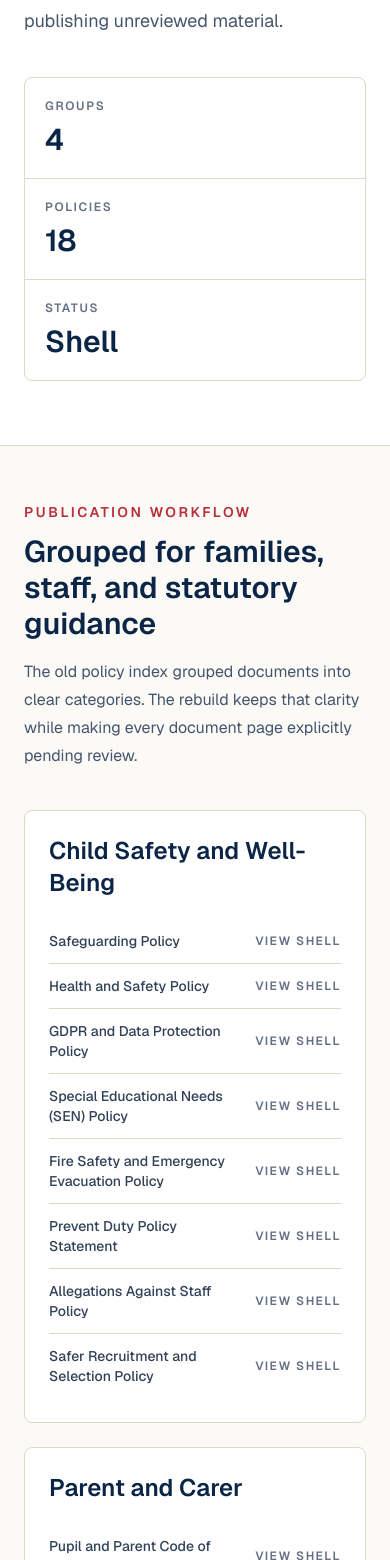
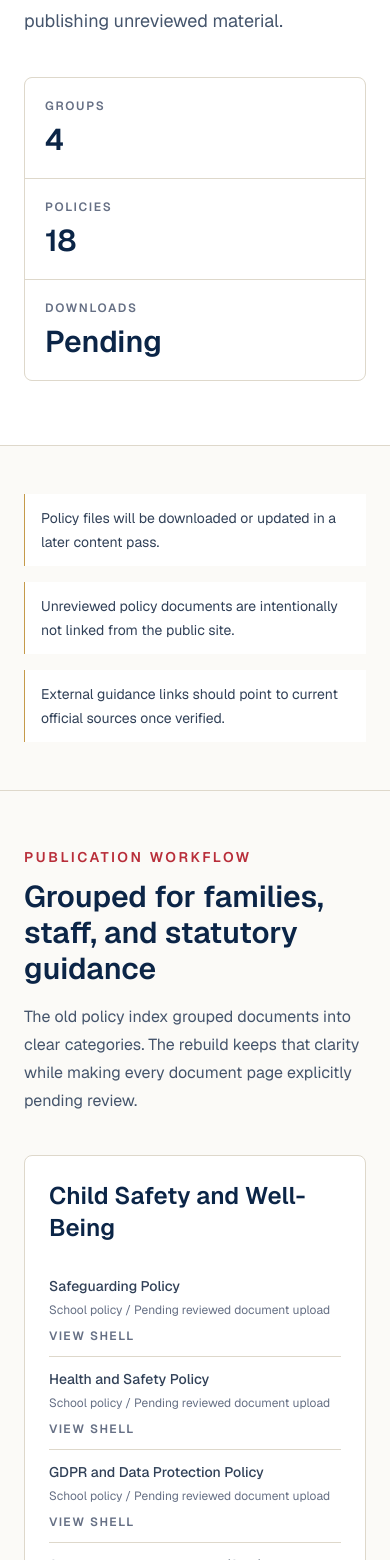
Before and after one commit to AntonV0/pushkins-russian-school, a Next.js app: page /policies in a window 390 px wide. Shown: the part 440-2000 px from the top of the page. Built offline with nearby package versions, Linux system fonts and the light colour scheme.

Commit message:
feat(content): polish policy document shells

```diff
--- a/src/app/policies/[slug]/page.tsx
+++ b/src/app/policies/[slug]/page.tsx
@@ -1,7 +1,11 @@
 import type { Metadata } from "next";
 import { notFound } from "next/navigation";
 import { ButtonLink } from "@/components/site/button-link";
-import { getPolicyBySlug, policies } from "@/data/policies";
+import {
+  getPolicyBySlug,
+  policies,
+  policyPublicationChecklist,
+} from "@/data/policies";
 
 type PolicyPageProps = {
   params: Promise<{ slug: string }>;
@@ -74,25 +78,48 @@ export default async function PolicyPage({ params }: PolicyPageProps) {
                 <dd className="mt-1 text-slate-600">{policy.audience}</dd>
               </div>
               <div>
+                <dt className="font-semibold text-brand-blue-strong">
+                  Document type
+                </dt>
+                <dd className="mt-1 text-slate-600">{policy.documentType}</dd>
+              </div>
+              <div>
                 <dt className="font-semibold text-brand-blue-strong">Status</dt>
                 <dd className="mt-1 text-slate-600">{policy.status}</dd>
+              </div>
+              <div>
+                <dt className="font-semibold text-brand-blue-strong">
+                  Review note
+                </dt>
+                <dd className="mt-1 text-slate-600">{policy.reviewCadence}</dd>
               </div>
             </dl>
           </aside>
 
           <div className="rounded-lg border border-border-soft bg-surface p-6 sm:p-8">
             <h2 className="text-2xl font-semibold text-brand-blue-strong">
-              Publication checklist
+              What this page will include
             </h2>
+            <p className="mt-4 text-sm leading-6 text-slate-600">
+              This shell is ready for the approved document, a short parent-safe
+              summary, the review date, and the final download or external
+              guidance link.
+            </p>
             <ul className="mt-6 space-y-4 text-sm leading-6 text-slate-700">
-              <li>Reviewed PDF or web document added to the public asset flow.</li>
-              <li>Owner and review date confirmed before launch.</li>
-              <li>Any personal, staff, or unpublished operational details removed.</li>
-              <li>Download link and detail copy connected from this shell.</li>
+              {policyPublicationChecklist.map((item) => (
+                <li key={item} className="border-l border-brand-gold pl-4">
+                  {item}
+                </li>
+              ))}
             </ul>
-            <ButtonLink href="/policies" variant="secondary" className="mt-8">
-              Back to policy index
-            </ButtonLink>
+            <div className="mt-8 flex flex-col gap-3 sm:flex-row">
+              <ButtonLink href="/policies" variant="secondary">
+                Back to policy index
+              </ButtonLink>
+              <span className="inline-flex items-center justify-center rounded-full border border-border-soft px-5 py-3 text-sm font-semibold text-muted">
+                Download pending review
+              </span>
+            </div>
           </div>
         </div>
       </section>
--- a/src/app/policies/page.tsx
+++ b/src/app/policies/page.tsx
@@ -2,7 +2,7 @@ import type { Metadata } from "next";
 import Link from "next/link";
 import { MetricStrip } from "@/components/site/metric-strip";
 import { SectionIntro } from "@/components/site/section-intro";
-import { policies, policyGroups } from "@/data/policies";
+import { policies, policyGroups, policyIndexNotes } from "@/data/policies";
 
 export const metadata: Metadata = {
   title: "Policies",
@@ -41,9 +41,22 @@ export default function PoliciesPage() {
             metrics={[
               { label: "Groups", value: policyGroups.length },
               { label: "Policies", value: policies.length },
-              { label: "Status", value: "Shell" },
+              { label: "Downloads", value: "Pending" },
             ]}
           />
+        </div>
+      </section>
+
+      <section className="border-b border-border-soft bg-background py-12">
+        <div className="mx-auto grid max-w-7xl gap-4 px-6 md:grid-cols-3 lg:px-8">
+          {policyIndexNotes.map((note) => (
+            <div
+              key={note}
+              className="border-l border-brand-gold bg-surface px-4 py-3 text-sm leading-6 text-slate-700"
+            >
+              {note}
+            </div>
+          ))}
         </div>
       </section>
 
@@ -72,14 +85,19 @@ export default function PoliciesPage() {
                   {group.policies.map((policy) => (
                     <li
                       key={policy.slug}
-                      className="flex items-center justify-between gap-4 py-3"
+                      className="grid gap-2 py-3 sm:grid-cols-[1fr_auto] sm:items-center"
                     >
+                      <div>
                         <Link
                           href={`/policies/${policy.slug}`}
                           className="font-medium text-slate-700 hover:text-brand-red"
                         >
                           {policy.title}
                         </Link>
+                        <p className="mt-1 text-xs leading-5 text-muted">
+                          {policy.documentType} / {policy.status}
+                        </p>
+                      </div>
                       <Link
                         href={`/policies/${policy.slug}`}
                         className="shrink-0 text-xs font-semibold uppercase tracking-[0.12em] text-muted hover:text-brand-red"
--- a/src/data/policies.ts
+++ b/src/data/policies.ts
@@ -7,9 +7,11 @@ export type Policy = {
   title: string;
   slug: string;
   group: string;
+  documentType: "School policy" | "External guidance";
   summary: string;
   audience: string;
   status: string;
+  reviewCadence: string;
 };
 
 const policySummaries: Record<string, string> = {
@@ -59,16 +61,29 @@ function slugifyPolicy(title: string) {
     .replace(/^-|-$/g, "");
 }
 
-function createPolicies(group: string, audience: string, titles: string[]): Policy[] {
+function createPolicies(
+  group: string,
+  audience: string,
+  titles: string[],
+  documentType: Policy["documentType"] = "School policy",
+): Policy[] {
   return titles.map((title) => ({
     title,
     slug: slugifyPolicy(title),
     group,
+    documentType,
     audience,
     summary: policySummaries[title],
-    status: "Pending reviewed document upload",
+    status:
+      documentType === "External guidance"
+        ? "Pending current external guidance link review"
+        : "Pending reviewed document upload",
+    reviewCadence:
+      documentType === "External guidance"
+        ? "Check source guidance before publication"
+        : "Confirm owner and review date before publication",
   }));
-};
+}
 
 export const policyGroups: PolicyGroup[] = [
   {
@@ -103,16 +118,34 @@ export const policyGroups: PolicyGroup[] = [
   },
   {
     title: "Useful Guidance",
-    policies: createPolicies("Useful Guidance", "Reference", [
-      "Keeping Children Safe in Education",
-      "EYFS Statutory Framework",
-      "Teachers' Standards",
-    ]),
+    policies: createPolicies(
+      "Useful Guidance",
+      "Reference",
+      [
+        "Keeping Children Safe in Education",
+        "EYFS Statutory Framework",
+        "Teachers' Standards",
+      ],
+      "External guidance",
+    ),
   },
 ];
 
 export const policies = policyGroups.flatMap((group) => group.policies);
 
+export const policyPublicationChecklist = [
+  "Reviewed PDF or web document added to the approved public asset flow.",
+  "Owner, version, and review date confirmed before launch.",
+  "Personal, staff, or unpublished operational details removed.",
+  "Download link, summary copy, and last-reviewed label connected from this shell.",
+];
+
+export const policyIndexNotes = [
+  "Policy files will be downloaded or updated in a later content pass.",
+  "Unreviewed policy documents are intentionally not linked from the public site.",
+  "External guidance links should point to current official sources once verified.",
+];
+
 export function getPolicyBySlug(slug: string) {
   return policies.find((policy) => policy.slug === slug);
 }
```
Lines whose indentation alone changed are shown as unchanged.
